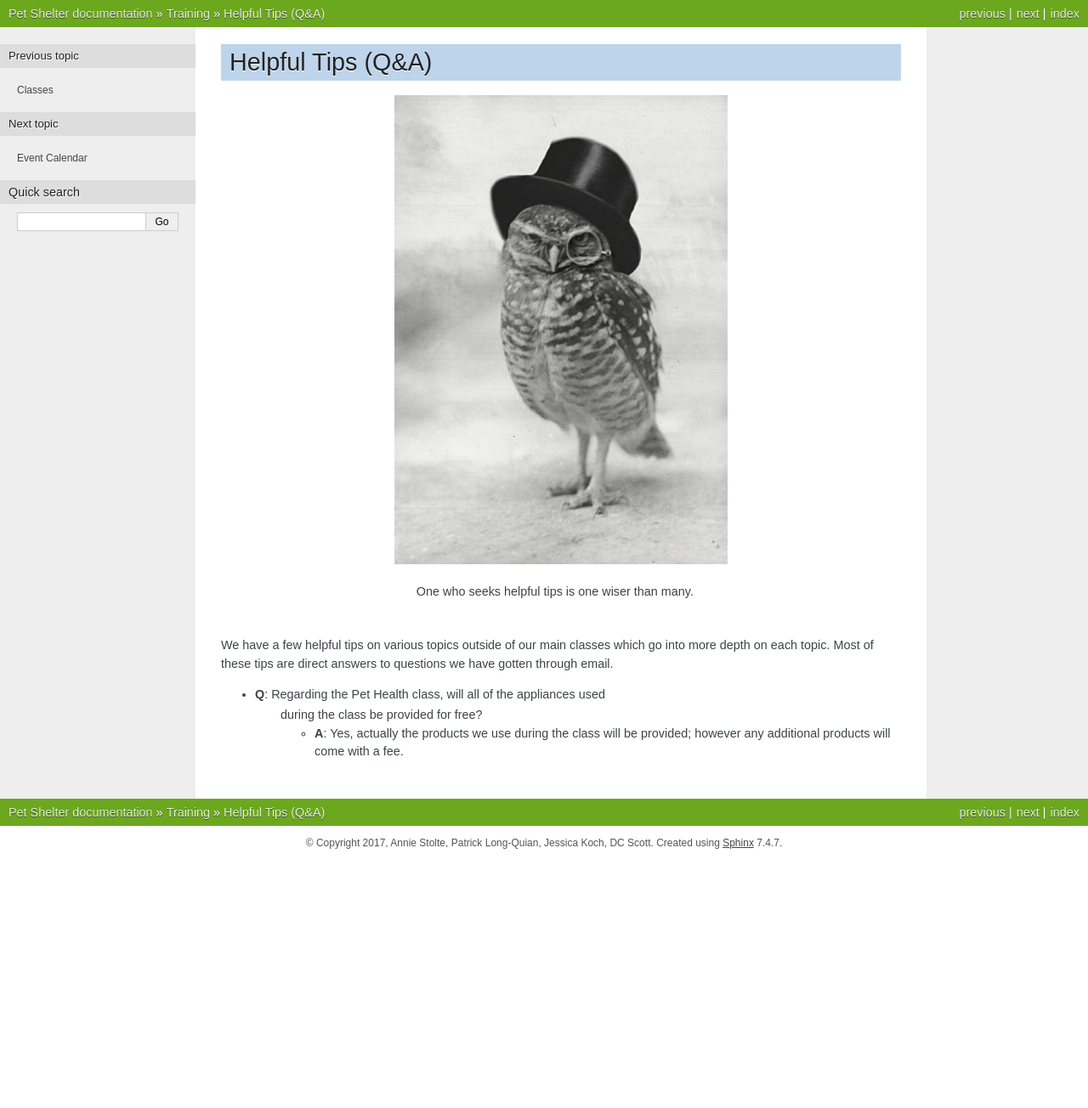
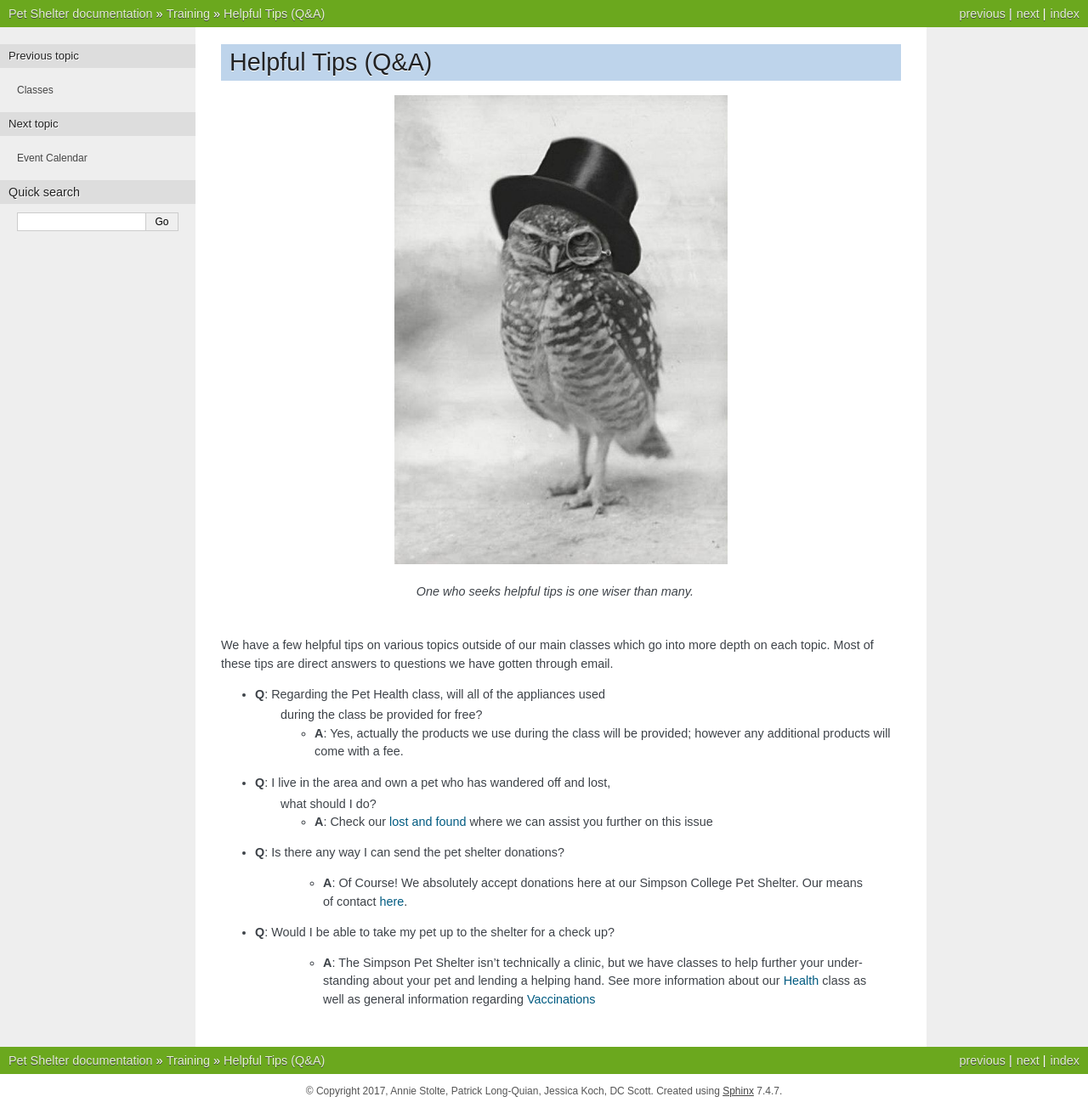
Before and after one commit to plongquian/pet_shelter, a Sphinx documentation site: the page built from source/training/helpful_tips.rst, in a window 1280 px wide. Shown: the whole page at 85% size. Built offline with Sphinx 7.4.7, drawn with Linux system fonts in a browser that asks for light colours; before the commit the page ends 1012 px from its top, so only the background shows below that.

Commit message:
Successfully finished all of my pages with Final exam criteria met

```diff
--- a/source/training/classes.rst
+++ b/source/training/classes.rst
@@ -4,8 +4,8 @@ Classes
 .. figure:: petclass.png
     :width: 50%
 
-    We host classes that go over information vital to different areas
-    of owning a pet.
+    *We host classes that go over information vital to different areas
+    of owning a pet.*
 
 During each of our classes we go over different areas that are important
 to owning a pet.  Ranging from what food to buy, grooming and ways it can
--- a/source/training/helpful_tips.rst
+++ b/source/training/helpful_tips.rst
@@ -4,7 +4,7 @@ Helpful Tips (Q&A)
 .. figure:: smartowl.png
     :width: 50%
 
-    One who seeks helpful tips is one wiser than many.
+    *One who seeks helpful tips is one wiser than many.*
 
 We have a few helpful tips on various topics outside of our main classes
 which go into more depth on each topic.  Most of these tips are direct
@@ -14,3 +14,24 @@ answers to questions we have gotten through email.
 	during the class be provided for free?
 
 	* **A**: Yes, actually the products we use during the class will be provided; however any additional products will come with a fee.
+
+* **Q**: I live in the area and own a pet who has wandered off and lost,
+    what should I do?
+
+    * **A**: Check our `lost and found`_ where we can assist you further on this issue
+
+.. _lost and found: file:///C:/Users/DeVaughn%20Scott/Documents/pet_shelter/build/html/lost_and_found/index.html
+
+* **Q**: Is there any way I can send the pet shelter donations?
+
+	* **A**: Of Course!  We absolutely accept donations here at our Simpson College Pet Shelter.  Our means of contact `here`_.
+
+.. _here: file:///C:/Users/DeVaughn%20Scott/Documents/pet_shelter/build/html/contact_about/index.html#contact
+
+* **Q**: Would I be able to take my pet up to the shelter for a check up?
+
+	* **A**: The Simpson Pet Shelter isn't technically a clinic, but we have classes to help further your understanding about your pet and lending a helping hand.  See more information about our `Health`_ class as well as general information regarding `Vaccinations`_
+
+.. _Health: file:///C:/Users/DeVaughn%20Scott/Documents/pet_shelter/build/html/training/classes.html#pet-health
+
+.. _Vaccinations: file:///C:/Users/DeVaughn%20Scott/Documents/pet_shelter/build/html/vaccinations/index.html
```
Also changed, not shown: source/training/behavior.rst (+12 -2 lines), source/training/index.rst (+14 -2 lines).
